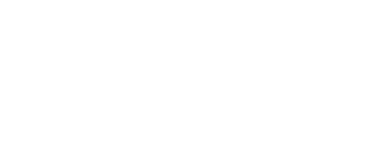
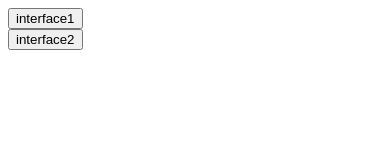
Before and after one commit to khiati-nour/end-of-field-challenge, a plain HTML site: page index.html in a window 390 px wide. Drawn offline with Linux system fonts and the light colour scheme.

Commit message:
add index

```diff
--- a/index.html
+++ b/index.html
@@ -2,9 +2,15 @@
 <html lang="en">
 <head>
   <meta charset="UTF-8">
-  <title>Title</title>
+  <title>interface</title>
 </head>
 <body>
+<form action="interface1.html">
+    <input type="submit" value="interface1" />
+</form>
 
+       <form  action="interface2.html">
+    <input type="submit" value="interface2" />
+       </form>
 </body>
 </html>
```
Also changed, not shown: interface2.css (+9 -0 lines), interface2.html (+1 -1 lines).
